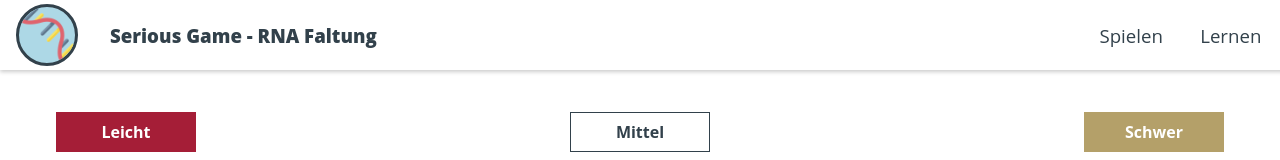
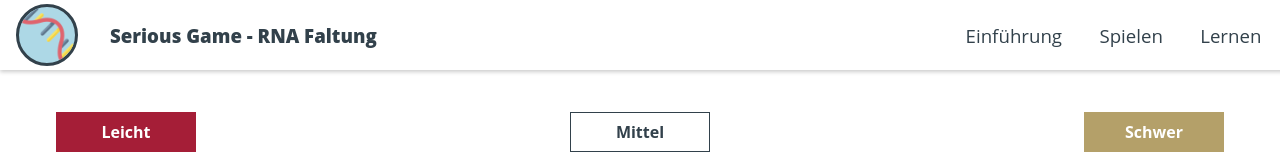
Before and after one commit to UniTuebingen-BDVA/TeamprojektSoSe22, a Vue app in the folder rna/: page / in a window 1280 px wide. Shown: the top 160 px of the page. Built offline with nearby package versions, Linux system fonts and the light colour scheme.

Commit message:
Adds button to navbar and makes background white

```diff
--- a/rna/src/components/Navbar.vue
+++ b/rna/src/components/Navbar.vue
@@ -7,6 +7,7 @@
             </span>
         </div>
         <div class="navigation">
+            <NaVButton class="nav-button" :name="'Einführung'"/>
             <NaVButton class="nav-button" :name="'Spielen'"/>
             <NaVButton class="nav-button" :name="'Lernen'"/>
         </div>
@@ -25,6 +26,7 @@
         position: fixed;
         display: flex;
         padding: 0 1em 0 1em;
+        background-color: white;
         box-shadow: 0 2px 4px 0 rgba(0,0,0,.2);
         justify-content: space-between;
     }
```
